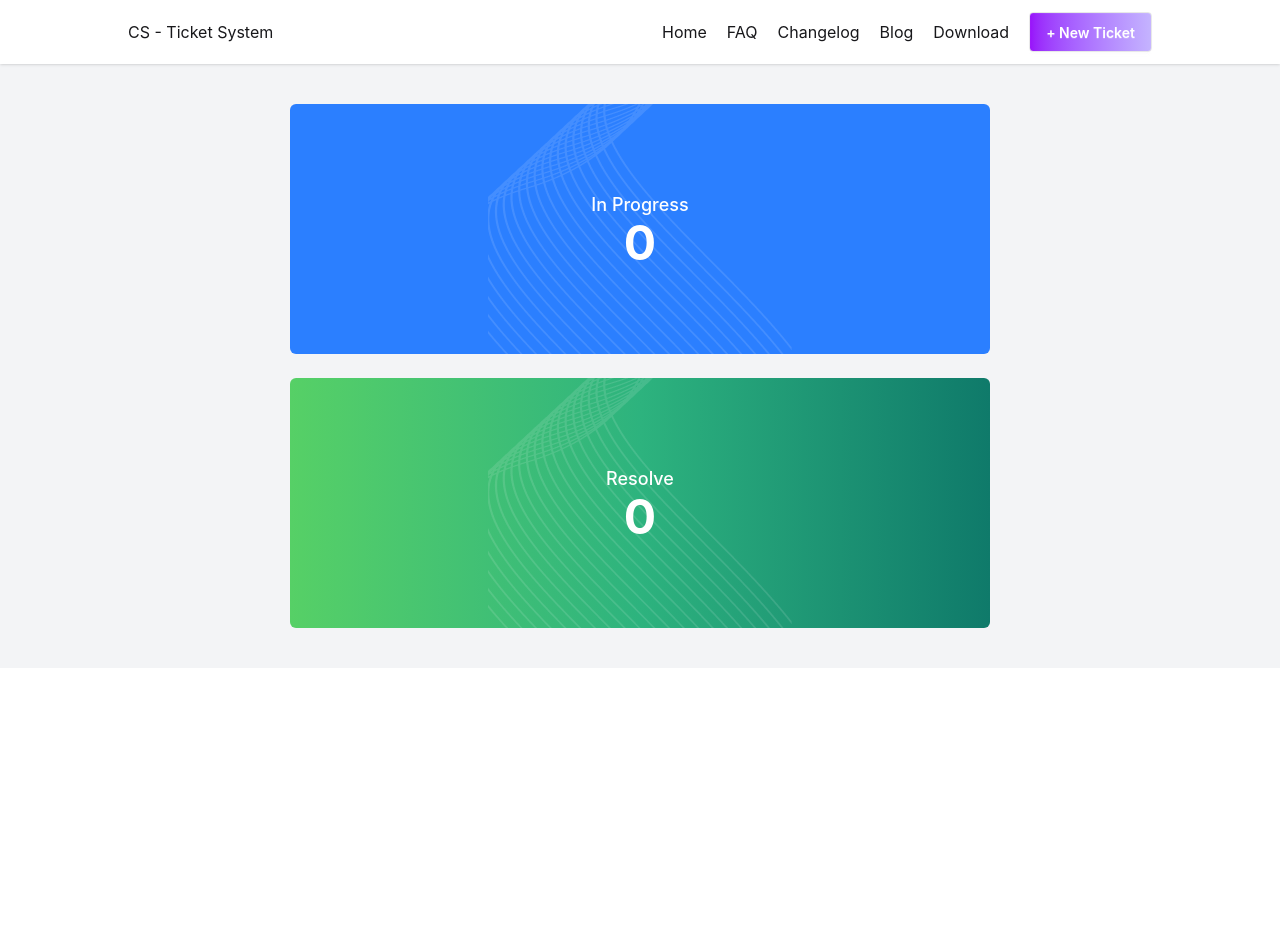
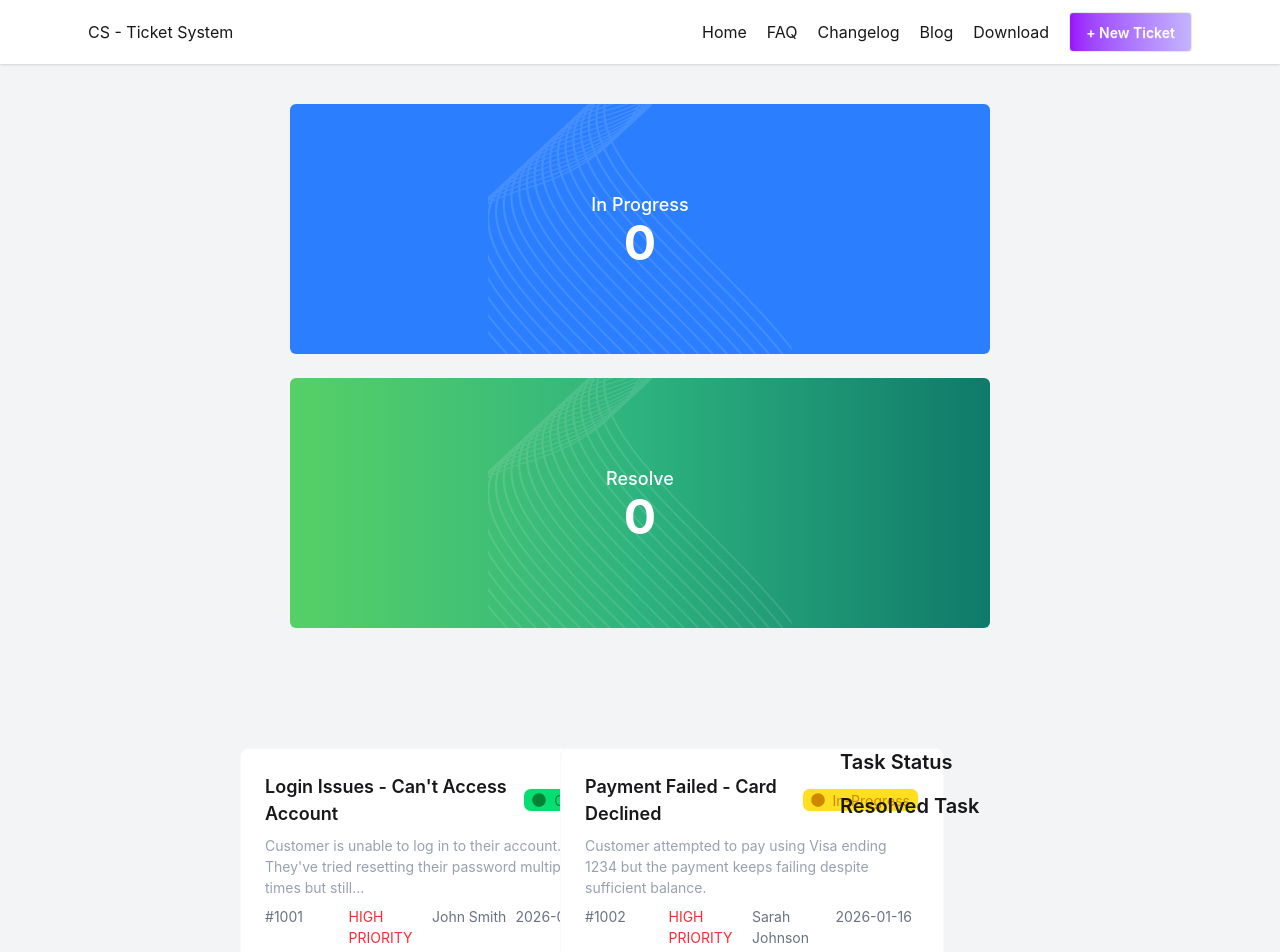
Before and after one commit to safikolislam/ticket_system, a React (Vite) app: page / in a window 1280 px wide. Shown: the top 952 px of the page. Before the commit the page ends 800 px from the top, so only its background shows below. Built offline with nearby package versions, Linux system fonts and the light colour scheme.

Commit message:
added the card section and status section

```diff
--- /dev/null
+++ b/public/Tickets.json
@@ -0,0 +1,137 @@
+[
+  {
+    "id": "1001",
+    "title": "Login Issues - Can't Access Account",
+    "description": "Customer is unable to log in to their account. They've tried resetting their password multiple times but still...",
+    "customer": "John Smith",
+    "priority": "HIGH PRIORITY",
+    "status": "Open",
+    "createdAt": "2026-01-15"
+  },
+  {
+    "id": "1002",
+    "title": "Payment Failed - Card Declined",
+    "description": "Customer attempted to pay using Visa ending 1234 but the payment keeps failing despite sufficient balance.",
+    "customer": "Sarah Johnson",
+    "priority": "HIGH PRIORITY",
+    "status": "In-Progress",
+    "createdAt": "2026-01-16"
+  },
+  {
+    "id": "1003",
+    "title": "Unable to Download Invoice",
+    "description": "Customer cannot download their January invoice from the billing section. The download button is...",
+    "customer": "Michael Brown",
+    "priority": "MEDIUM PRIORITY",
+    "status": "In-Progress",
+    "createdAt": "2026-01-17"
+  },
+  {
+    "id": "1004",
+    "title": "Incorrect Billing Address",
+    "description": "Customer's billing address shows a different city. They updated it but it still displays the old one.",
+    "customer": "Emily Davis",
+    "priority": "LOW PRIORITY",
+    "status": "Open",
+    "createdAt": "2026-01-18"
+  },
+  {
+    "id": "1005",
+    "title": "App Crash on Launch",
+    "description": "Customer reports that the mobile app crashes immediately upon opening on Android 13.",
+    "customer": "David Wilson",
+    "priority": "HIGH PRIORITY",
+    "status": "Open",
+    "createdAt": "2026-01-19"
+  },
+  {
+    "id": "1006",
+    "title": "Refund Not Processed",
+    "description": "Customer requested a refund two weeks ago but has not received the amount yet.",
+    "customer": "Sophia Taylor",
+    "priority": "MEDIUM PRIORITY",
+    "status": "In-Progress",
+    "createdAt": "2026-01-20"
+  },
+  {
+    "id": "1007",
+    "title": "Two-Factor Authentication Issue",
+    "description": "Customer is not receiving 2FA codes on their registered phone number.",
+    "customer": "James Anderson",
+    "priority": "HIGH PRIORITY",
+    "status": "Open",
+    "createdAt": "2026-01-21"
+  },
+  {
+    "id": "1008",
+    "title": "Unable to Update Profile Picture",
+    "description": "Customer tries to upload a new profile picture but gets 'Upload failed' error.",
+    "customer": "Olivia Martinez",
+    "priority": "LOW PRIORITY",
+    "status": "In-Progress",
+    "createdAt": "2026-01-22"
+  },
+  {
+    "id": "1009",
+    "title": "Subscription Auto-Renewal",
+    "description": "Customer wants to enable auto-renewal for their subscription but the toggle is disabled.",
+    "customer": "Liam Thomas",
+    "priority": "MEDIUM PRIORITY",
+    "status": "In-Progress",
+    "createdAt": "2026-01-17T13:10:00Z"
+  },
+  {
+    "id": "1010",
+    "title": "Missing Order Confirmation Email",
+    "description": "Customer placed an order but didn't receive a confirmation email even though payment succeeded.",
+    "customer": "Isabella Garcia",
+    "priority": "MEDIUM PRIORITY",
+    "status": "Open",
+    "createdAt": "2026-01-24"
+  },
+  {
+    "id": "1011",
+    "title": "Slow Loading Times on Web",
+    "description": "User reports that the dashboard takes more than 15 seconds to populate data.",
+    "customer": "Ethan Hunt",
+    "priority": "HIGH PRIORITY",
+    "status": "In-Progress",
+    "createdAt": "2026-01-25"
+  },
+  {
+    "id": "1012",
+    "title": "Cancel Premium Subscription",
+    "description": "User wants to downgrade to a free plan but cannot find the cancellation button.",
+    "customer": "Charlotte Rae",
+    "priority": "LOW PRIORITY",
+    "status": "Open",
+    "createdAt": "2026-01-26"
+  },
+  {
+    "id": "1013",
+    "title": "API Key Integration Error",
+    "description": "Developer reporting that the production API key is returning a 403 Forbidden error.",
+    "customer": "Mark Zuckerberg",
+    "priority": "HIGH PRIORITY",
+    "status": "Open",
+    "createdAt": "2026-01-27"
+  },
+  {
+    "id": "1014",
+    "title": "Change Email Address Request",
+    "description": "Customer no longer has access to their old work email and needs to migrate the account.",
+    "customer": "Noah Miller",
+    "priority": "MEDIUM PRIORITY",
+    "status": "In-Progress",
+    "createdAt": "2026-01-28"
+  },
+  {
+    "id": "1015",
+    "title": "Gift Card Balance Not Updating",
+    "description": "Customer applied a $50 gift card but the balance still shows $0.00.",
+    "customer": "Ava White",
+    "priority": "MEDIUM PRIORITY",
+    "status": "In-Progress",
+    "createdAt": "2026-01-29"
+  }
+]
--- a/src/App.jsx
+++ b/src/App.jsx
@@ -1,16 +1,27 @@
 
+import { Suspense } from 'react'
 import './App.css'
 import Banner from './Components/Banner/Banner'
 import Navbar from './Components/Navbar/Navbar'
+import Tickets from './Components/Tickets/Tickets'
 
 
 function App() {
+const fetchData = async() =>{
+ const res = await fetch("/Tickets.json")
+ return res.json()
+}
 
+const fetchPromise = fetchData()
 
   return (
     <>
     <Navbar></Navbar>
     <Banner></Banner>
+    <Suspense fallback={<p>Loading....</p>}>
+
+    <Tickets fetchPromise={fetchPromise}></Tickets>
+    </Suspense>
     </>
   )
 }
--- a/src/Components/Navbar/Navbar.jsx
+++ b/src/Components/Navbar/Navbar.jsx
@@ -8,9 +8,9 @@ const Navbar = () => {
     }
     return (
         <div className="navbar bg-base-100 shadow-sm flex justify-between items-center">
-            <div className="pl-30">CS - Ticket System</div>
+            <div className="pl-10 md:pl-20">CS - Ticket System</div>
             <div >
-                <ul className="md:flex gap-5 items-center  pr-30 hidden">
+                <ul className="md:flex gap-5 items-center  pr-20 hidden">
                     <li><a className="hover:underline transition duration-300 underline-offset-2" href="#">Home</a></li>
                     <li><a className="hover:underline transition duration-300 underline-offset-1" href="#">FAQ</a></li>
 
--- /dev/null
+++ b/src/Components/Tickets/TicketCard.jsx
@@ -0,0 +1,37 @@
+import React from 'react';
+
+import { FaCircle } from 'react-icons/fa';
+
+const TicketCard = ({ticket}) => {
+ console.log(ticket);
+ const {title,description,status,id,priority,createdAt,
+customer
+} = ticket;
+    const PriorityStyle={
+      "LOW PRIORITY": "text-green-500",
+      "MEDIUM PRIORITY":"text-yellow-500",
+      "HIGH PRIORITY" : "text-red-500"
+    }
+    return (
+       <div>
+        <div className="card card-border bg-base-100 w-96 ">
+  <div className="card-body">
+    <div className="flex justify-between items-center">
+     <h2 className="card-title">{title}</h2>
+     <span  className={`badge  px-2 py-1 whitespace-nowrap ${status === "Open"? "bg-green-400 text-green-700" : "bg-yellow-300 text-yellow-600"}`}><FaCircle className="text-current" ></FaCircle>{status}</span>
+    </div>
+    <p className="text-gray-400">{description}</p>
+   <div className="grid grid-cols-4 text-gray-500">
+
+        <p>#{id}</p>
+        <p className={`${PriorityStyle[priority]}`}>{priority}</p>
+        <p>{customer}</p>
+        <p>{createdAt}</p>
+   </div>
+  </div>
+</div>
+       </div>
+    );
+};
+
+export default TicketCard;
--- /dev/null
+++ b/src/Components/Tickets/Tickets.jsx
@@ -0,0 +1,31 @@
+import React, { use } from 'react';
+import TicketCard from './TicketCard';
+
+const Tickets = ({ fetchPromise }) => {
+    const ticketData = use(fetchPromise)
+    console.log(ticketData);
+    return (
+
+
+     <div className="bg-gray-100 flex  justify-between items-start px-30 lg:px-60 pt-20">
+       <div className="grid grid-cols-1 md:grid-cols-1 lg:grid-cols-2  gap-10 w-full md:w-3/4">
+         {ticketData.map(ticket =>
+                     <TicketCard key={ticket.id} ticket={ticket}></TicketCard>)}
+       </div>
+       {/* sidebar */}
+       <div className="w-full md:w-1/4 sticky top-4 space-y-4">
+        {/* Task Status */}
+        <div>
+          <h2 className="text-xl font-semibold">Task Status</h2>
+          </div>
+        {/* Resolved Task */}
+        <div>
+          <h2 className="font-semibold text-xl">Resolved Task</h2>
+
+          </div>
+       </div>
+     </div>
+    );
+};
+
+export default Tickets;
```
